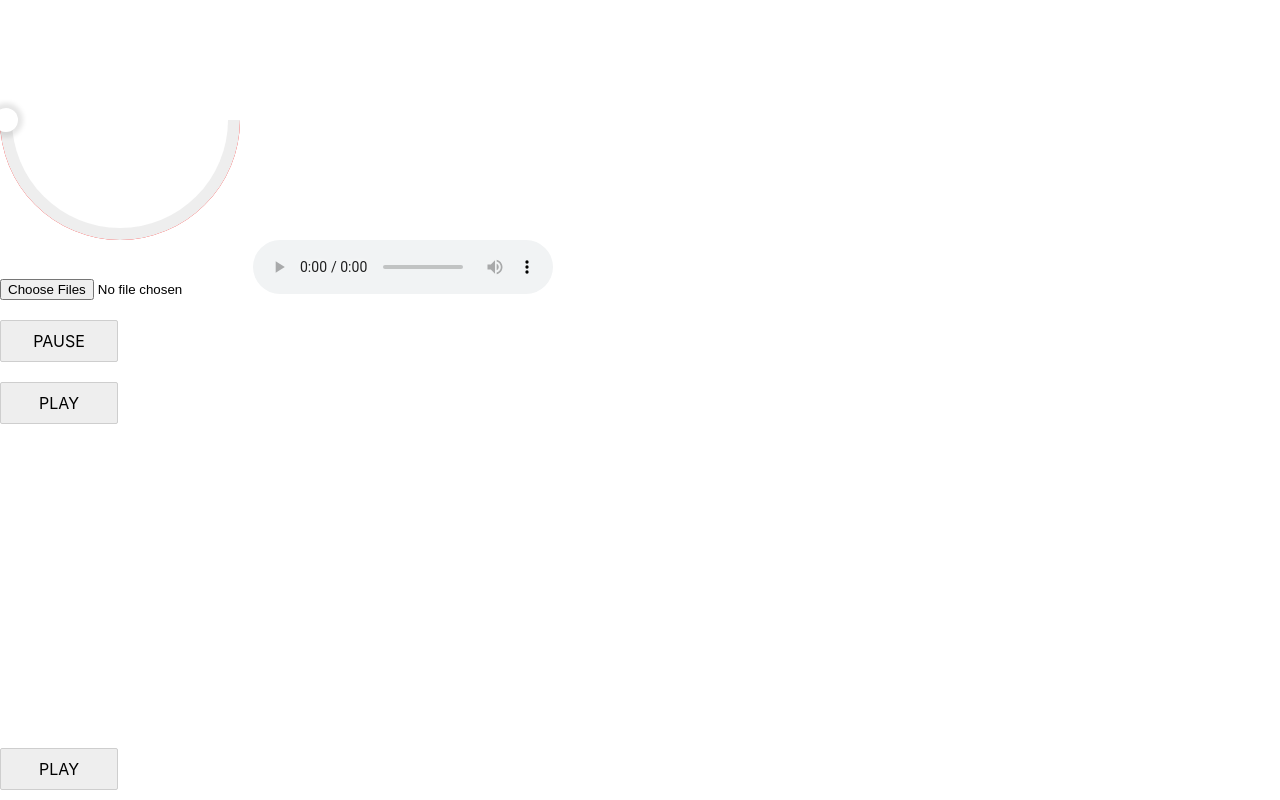
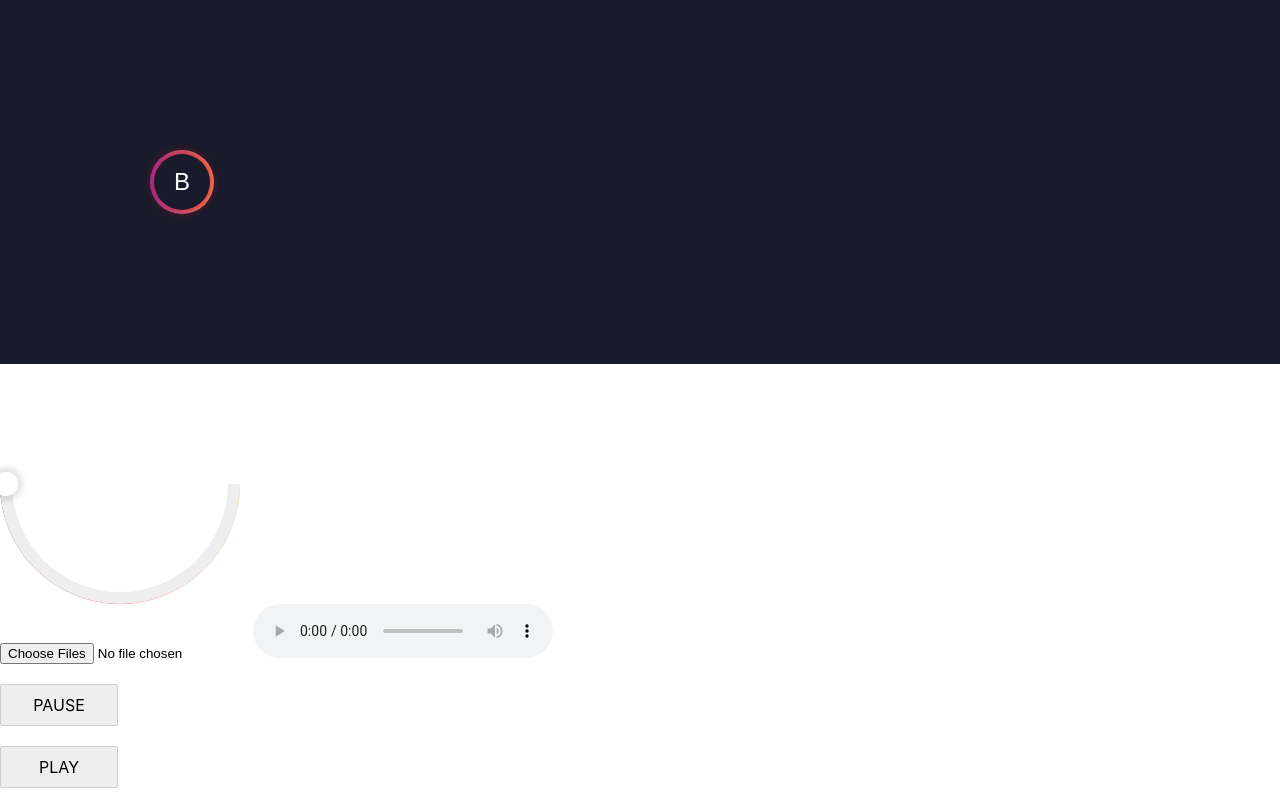
Before and after one commit to AKAspanion/music-app, a React (Create React App) app: page / in a window 1280 px wide. Shown: the top 800 px of the page. Built offline with nearby package versions, Linux system fonts and the light colour scheme.

Commit message:
✨ Button component created

```diff
--- a/src/app/index.tsx
+++ b/src/app/index.tsx
@@ -1,6 +1,6 @@
 import { useEffect, useRef, useState } from 'react';
 import { useDispatch, useSelector } from 'react-redux';
-import { Slider } from '../components';
+import { Button, Slider } from '../components';
 
 import { ADD_SONGS, PAUSE_SONG, PLAY_SONG, RESUME_SONG } from '../redux';
 import AudioSession from '../services/audio-session';
@@ -180,6 +180,9 @@ function App() {
 
   return (
     <div className="App">
+      <div style={{ padding: 50, background: '#191B2D' }}>
+        <Button />
+      </div>
       <Slider
         value={range}
         onTouch={() => pauseSong()}
--- /dev/null
+++ b/src/components/button/index.tsx
@@ -0,0 +1,11 @@
+import './styles.css';
+
+const Button = () => {
+  return (
+    <button className="button__wrapper">
+      <div className="button__content">B</div>
+    </button>
+  );
+};
+
+export default Button;
--- /dev/null
+++ b/src/components/button/styles.css
@@ -0,0 +1,71 @@
+.button__wrapper {
+  z-index: 1;
+  margin: 100px;
+  outline: none;
+  color: #fff;
+  border: none;
+  cursor: pointer;
+  transition: 0.3s;
+  min-width: 64px;
+  min-height: 64px;
+  padding: 8px 20px;
+  position: relative;
+  border-radius: 32px;
+  text-decoration: none;
+  box-sizing: border-box;
+  font-family: sans-serif;
+  text-transform: uppercase;
+  background: linear-gradient(90deg, #833ab4, #fcb045, #fd1d1d, #833ab4);
+  background-size: 400%;
+}
+
+.button__wrapper:hover {
+  animation: animate 8s linear infinite;
+  transition: 0.3s;
+}
+
+.button__content {
+  top: 4px;
+  left: 4px;
+  display: flex;
+  font-size: 24px;
+  align-items: center;
+  justify-content: center;
+  border-radius: 50%;
+  position: absolute;
+  background: #191b2d;
+  width: calc(100% - 8px);
+  height: calc(100% - 8px);
+  box-shadow: 0 0 10px red;
+}
+
+@keyframes animate {
+  0% {
+    background-position: 400%;
+  }
+  100% {
+    background-position: 0%;
+  }
+}
+
+.button__wrapper:before {
+  content: '';
+  opacity: 0;
+  top: -5px;
+  left: -5px;
+  right: -5px;
+  bottom: -5px;
+  z-index: -1;
+  transition: 0.3s;
+  border-radius: 40px;
+  position: absolute;
+  background: linear-gradient(90deg, #833ab4, #fcb045, #fd1d1d, #833ab4);
+  background-size: 400%;
+}
+
+.button__wrapper:hover:before {
+  opacity: 1;
+  transition: 0.3s;
+  filter: blur(12px);
+  animation: animate 8s linear infinite;
+}
--- a/src/components/index.ts
+++ b/src/components/index.ts
@@ -1,3 +1,4 @@
+import Button from './button';
 import Slider from './slider';
 
-export { Slider };
+export { Button, Slider };
--- a/src/components/slider/styles.css
+++ b/src/components/slider/styles.css
@@ -19,7 +19,20 @@
   overflow: hidden;
   user-select: none;
   position: absolute;
-  background-color: red;
+  background: #fcb045; /* fallback for old browsers */
+  background: -webkit-linear-gradient(
+    to left,
+    #fcb045,
+    #fd1d1d,
+    #833ab4
+  ); /* Chrome 10-25, Safari 5.1-6 */
+  background: linear-gradient(
+    to left,
+    #fcb045,
+    #fd1d1d,
+    #833ab4
+  ); /* W3C, IE 10+/ Edge, Firefox 16+, Chrome 26+, Opera 12+, Safari 7+ */
+
   border-radius: 0 0 var(--size) var(--size);
 }
 
@@ -30,6 +43,7 @@
   cursor: pointer;
   position: absolute;
   background-color: #fff;
+  will-change: transform;
   width: var(--dial-size);
   height: var(--dial-size);
   box-shadow: 0 0 5px 5px rgba(0, 0, 0, 0.1);
@@ -64,6 +78,7 @@
   width: 200%;
   height: 200%;
   position: absolute;
+  will-change: transform;
   background-color: #eee;
   transform-origin: top center;
 }
```
